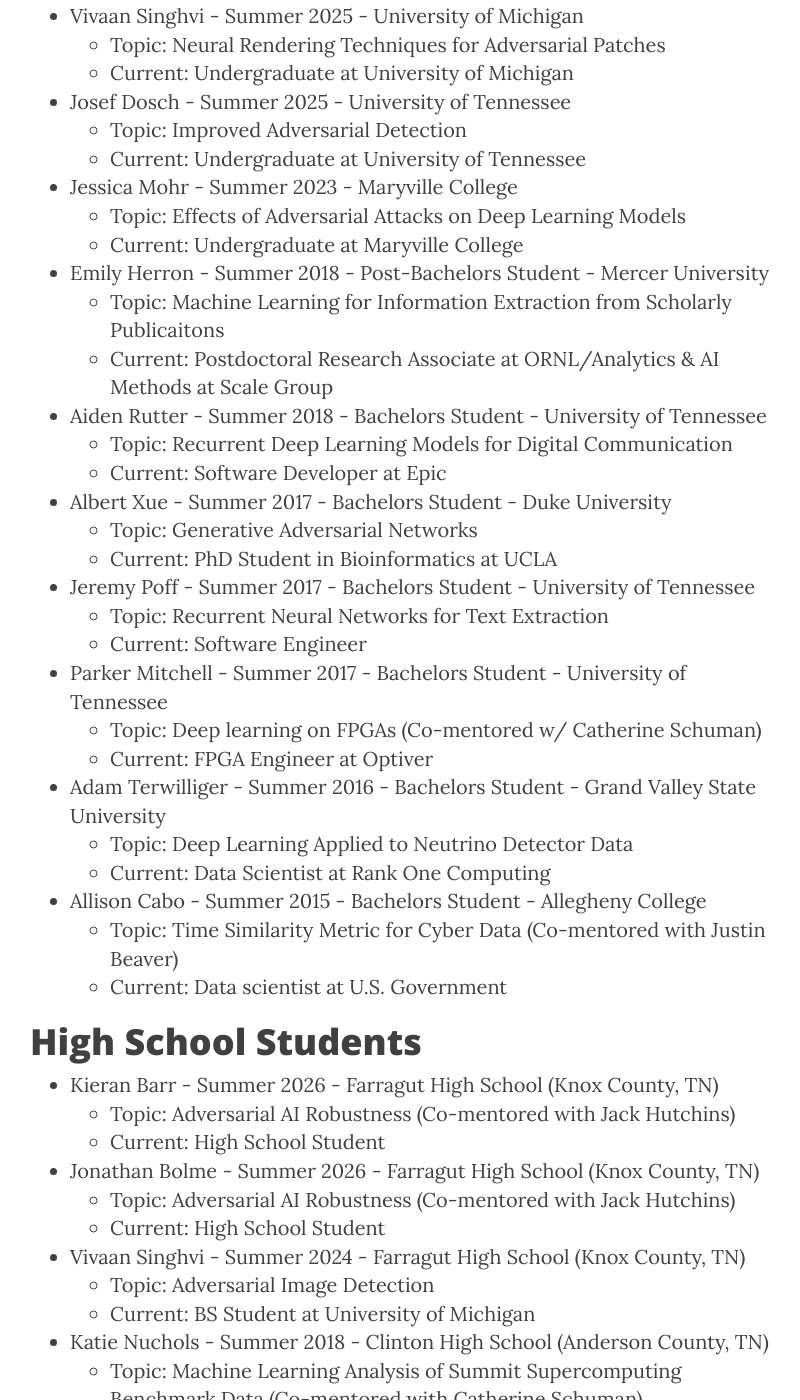
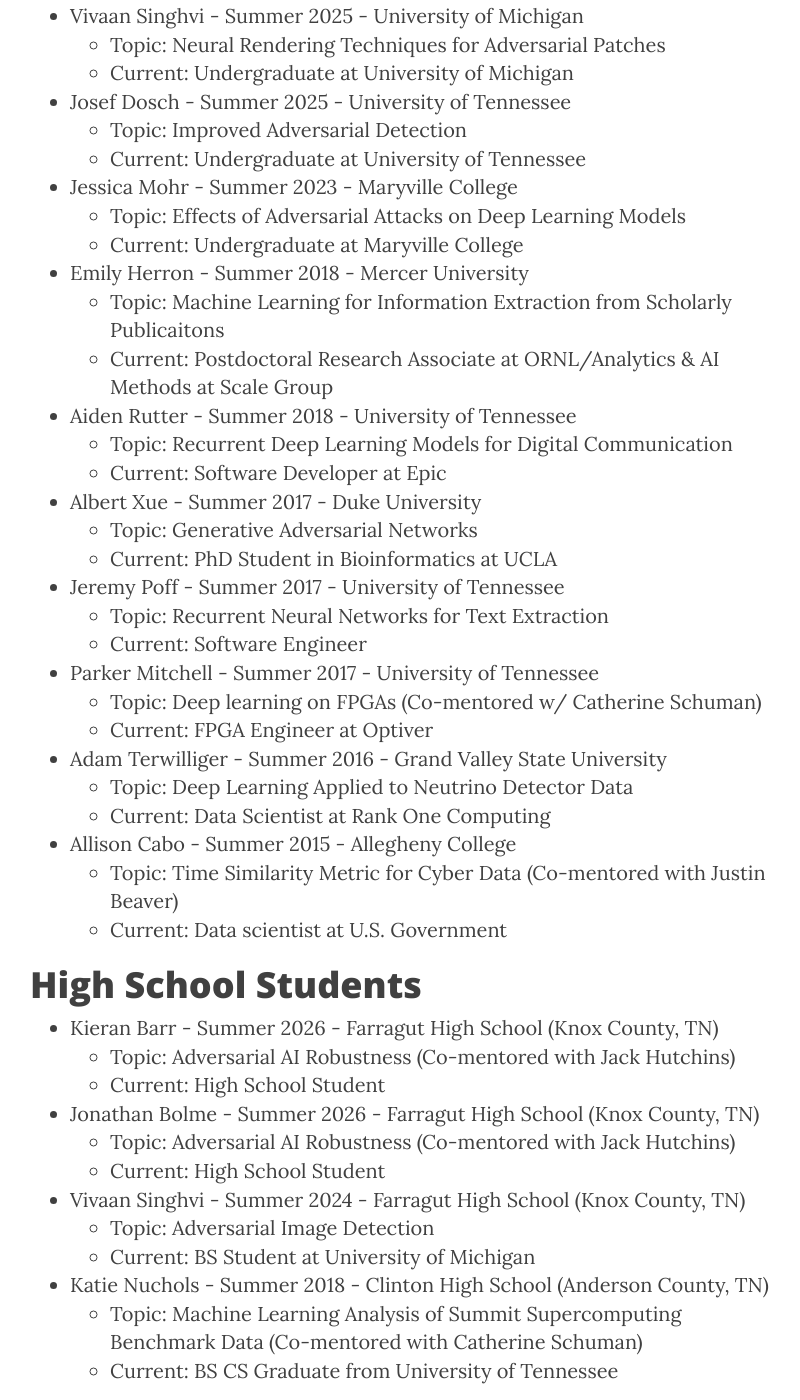
Before and after one commit to stevenryoung/stevenryoung.github.io, a Jekyll site: the page built from students.md, in a window 1280 px wide and 1400 px high, scrolled down 1370 px. Shown: the whole window, without its empty margins (235-1035 px from the left). Built offline with Jekyll 4.4.1, drawn with Linux system fonts in a browser that asks for light colours; nearby versions of some CDN libraries; some of the changed text lies outside the part shown.

Commit message:
Simplify student entries by removing titles
Removed 'PhD Student' and 'Bachelors Student' titles from student entries for clarity.

```diff
--- a/students.md
+++ b/students.md
@@ -10,16 +10,16 @@ header-img: "img/about-bg-blue.jpg"
     - Current: Postdoctoral Research Associate at ORNL/Analytics & AI Methods at Scale Group
 
 # PhD Summer Students
-- [Fan Chen](https://www.linkedin.com/in/fan-chen-68b98150/) - Summer 2018 - PhD Student - Duke University
+- [Fan Chen](https://www.linkedin.com/in/fan-chen-68b98150/) - Summer 2018 - Duke University
     - Topic: Efficient Computation for Generative Adeversarial Models (Co-mentored w/ Catherine Schuman)
     - Current: Assistant Professor at Indiana University Bloomington
-- [Linghao Song](https://linghaosong.github.io/) - Summer 2018 - PhD Student - Duke University
+- [Linghao Song](https://linghaosong.github.io/) - Summer 2018 - Duke University
     - Topic: Improved Deep Learning Architectures for Neutrino Vertex Reconstruction (Co-mentored w/ Catherine Schuman)
     - Current: Assistant Professor at Yale University
-- [Jeremy Liu](https://www.linkedin.com/in/jeremyjingliu/) - Summer 2017 - PhD Student - University of Southern California
+- [Jeremy Liu](https://www.linkedin.com/in/jeremyjingliu/) - Summer 2017 - University of Southern California
     - Topic: Boltzmann Machines on D-Wave (Co-mentored w/ Thomas Potok)
     - Current: Senior Vice President at AlixPartners
-- [David Isele](https://www.grasp.upenn.edu/people/david-isele) - Summer 2016 - PhD Student - University of Pennsylvania
+- [David Isele](https://www.grasp.upenn.edu/people/david-isele) - Summer 2016 - University of Pennsylvania
     - Topic: Deep learning on Titan (Co-mentored w/ Robert Patton)
     - Current: Research Scientist at Honda Research Institute USA, Inc.
 
@@ -36,25 +36,25 @@ header-img: "img/about-bg-blue.jpg"
 - Jessica Mohr -  Summer 2023 - Maryville College
     - Topic: Effects of Adversarial Attacks on Deep Learning Models
     - Current: Undergraduate at Maryville College
-- [Emily Herron](https://www.linkedin.com/in/emily-herron-623b43aa/) - Summer 2018 - Post-Bachelors Student - Mercer University
+- [Emily Herron](https://www.linkedin.com/in/emily-herron-623b43aa/) - Summer 2018 - Mercer University
     - Topic: Machine Learning for Information Extraction from Scholarly Publicaitons
     - Current: Postdoctoral Research Associate at ORNL/Analytics & AI Methods at Scale Group
-- [Aiden Rutter](https://www.linkedin.com/in/aiden-rutter) - Summer 2018 - Bachelors Student - University of Tennessee
+- [Aiden Rutter](https://www.linkedin.com/in/aiden-rutter) - Summer 2018 - University of Tennessee
     - Topic: Recurrent Deep Learning Models for Digital Communication
     - Current: Software Developer at Epic
-- [Albert Xue](https://asxue.github.io/) - Summer 2017 - Bachelors Student - Duke University
+- [Albert Xue](https://asxue.github.io/) - Summer 2017 - Duke University
     - Topic: Generative Adversarial Networks
     - Current: PhD Student in Bioinformatics at UCLA
-- Jeremy Poff - Summer 2017 - Bachelors Student - University of Tennessee
+- Jeremy Poff - Summer 2017 - University of Tennessee
     - Topic: Recurrent Neural Networks for Text Extraction
     - Current: Software Engineer
-- [Parker Mitchell](https://parker.mmtechonline.com/personal_site/) - Summer 2017 - Bachelors Student - University of Tennessee
+- [Parker Mitchell](https://parker.mmtechonline.com/personal_site/) - Summer 2017 - University of Tennessee
     - Topic: Deep learning on FPGAs (Co-mentored w/ Catherine Schuman)
     - Current: FPGA Engineer at Optiver
-- [Adam Terwilliger](https://www.linkedin.com/in/adamterwilliger/) - Summer 2016 - Bachelors Student - Grand Valley State University
+- [Adam Terwilliger](https://www.linkedin.com/in/adamterwilliger/) - Summer 2016 - Grand Valley State University
     - Topic: Deep Learning Applied to Neutrino Detector Data
     - Current: Data Scientist at Rank One Computing
-- [Allison Cabo](https://www.linkedin.com/in/allison-cabo-23b73a78/) - Summer 2015 - Bachelors Student - Allegheny College
+- [Allison Cabo](https://www.linkedin.com/in/allison-cabo-23b73a78/) - Summer 2015 - Allegheny College
     - Topic: Time Similarity Metric for Cyber Data (Co-mentored with Justin Beaver)
     - Current: Data scientist at U.S. Government
 
```
